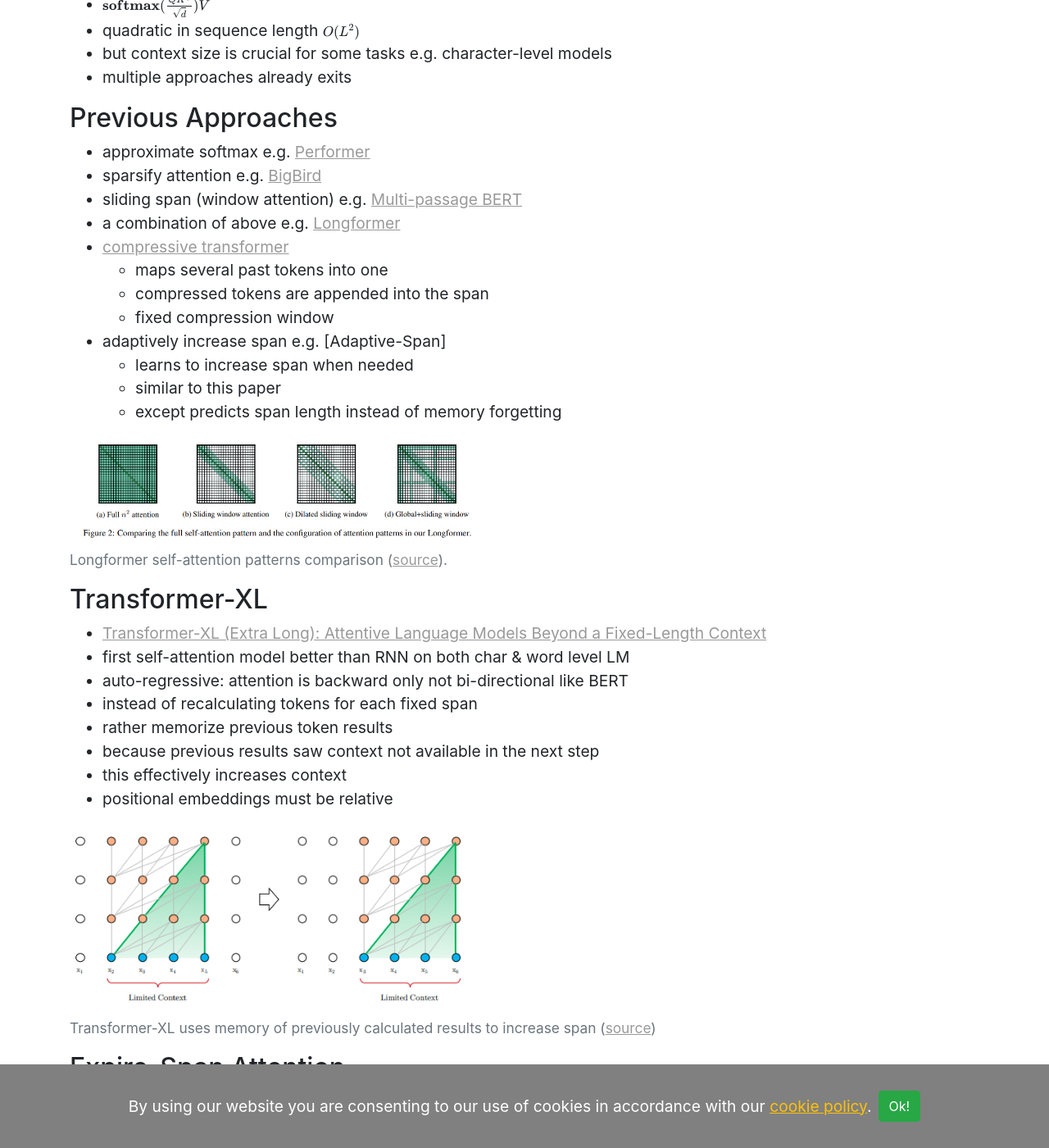
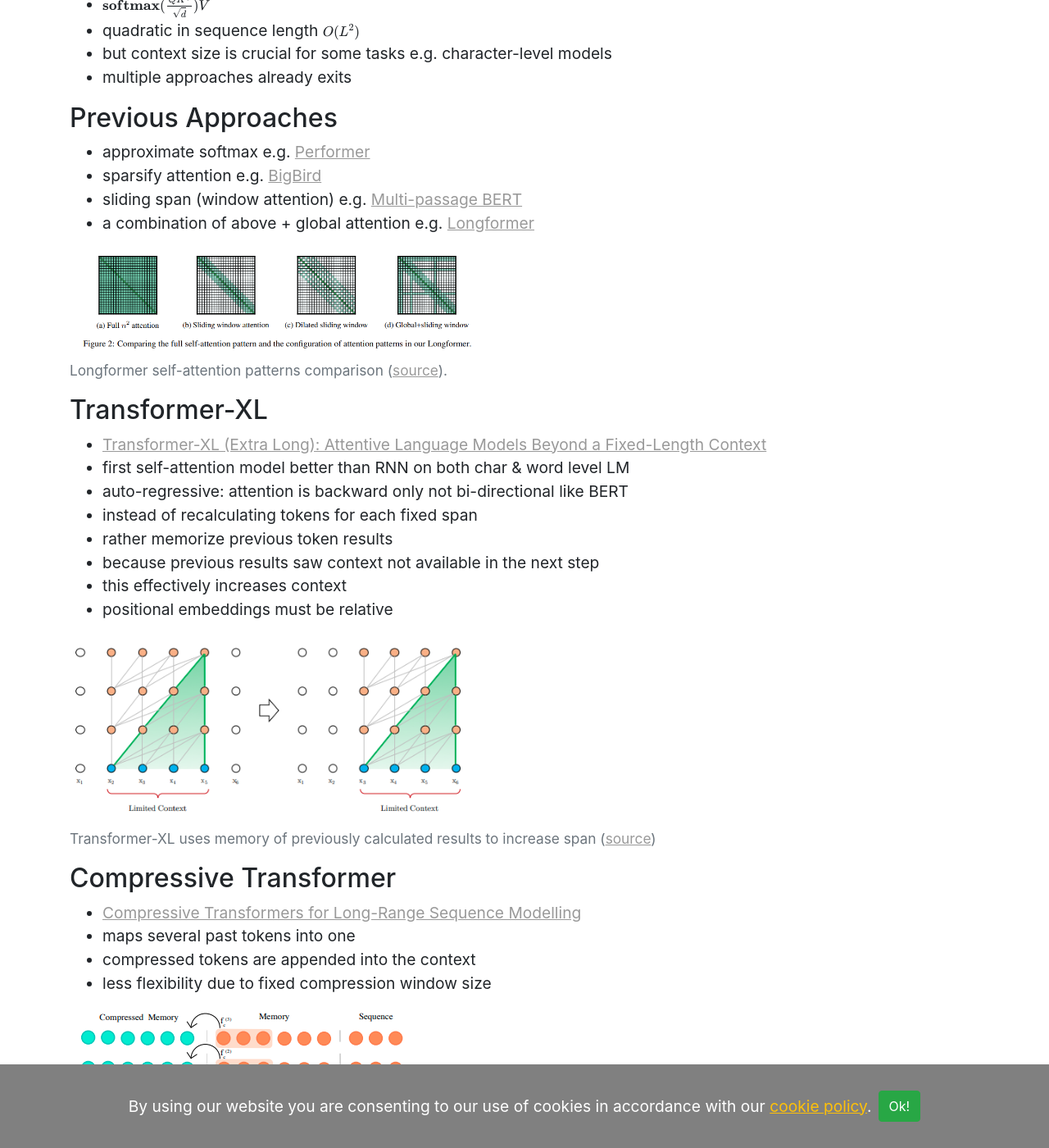
Before and after one commit to vackosar/vackosar.github.io, a Jekyll site: the page built from _posts/2021-08-24-expire-span-scaling-transformer-by-predicting-token-forgetting.md, in a window 1280 px wide and 1400 px high, scrolled down 350 px. Shown: the whole window at 82% size. Built offline with Jekyll 4.4.1, drawn with Linux system fonts in a browser that asks for light colours; some of the changed text lies outside the part shown.

Commit message:
sketch expire-span

```diff
--- a/_posts/2021-08-24-expire-span-scaling-transformer-by-predicting-token-forgetting.md
+++ b/_posts/2021-08-24-expire-span-scaling-transformer-by-predicting-token-forgetting.md
@@ -19,15 +19,7 @@
 - approximate softmax e.g. [Performer](/ml/Performers-FAVOR+-Faster-Transformer-Attention)
 - sparsify attention e.g. [BigBird](https://arxiv.org/pdf/2007.14062.pdf)
 - sliding span (window attention) e.g. [Multi-passage BERT](https://aclanthology.org/D19-1599.pdf)
-- a combination of above e.g. [Longformer](https://arxiv.org/pdf/2004.05150.pdf)
-- [compressive transformer](https://arxiv.org/pdf/1911.05507.pdf)
-  - maps several past tokens into one
-  - compressed tokens are appended into the span
-  - fixed compression window
-- adaptively increase span e.g. [Adaptive-Span]
-  - learns to increase span when needed
-  - similar to this paper
-  - except predicts span length instead of memory forgetting
+- a combination of above + global attention e.g. [Longformer](https://arxiv.org/pdf/2004.05150.pdf)
 
 <figure class="figure">
     <img
@@ -39,7 +31,6 @@
         Longformer self-attention patterns comparison (<a href="https://arxiv.org/pdf/2004.05150.pdf">source</a>).
     </figcaption>
 </figure>
-
 
 ## Transformer-XL
 - [Transformer-XL (Extra Long): Attentive Language Models Beyond a Fixed-Length Context](https://aclanthology.org/P19-1285.pdf)
@@ -62,6 +53,30 @@
         (<a href="https://aclanthology.org/P19-1285.pdf">source</a>)
     </figcaption>
 </figure>
+
+
+## Compressive Transformer
+- [Compressive Transformers for Long-Range Sequence Modelling](https://arxiv.org/pdf/1911.05507.pdf)
+- maps several past tokens into one
+- compressed tokens are appended into the context
+- less flexibility due to fixed compression window size
+
+<figure class="figure">
+    <img
+        class="figure-img img-fluid rounded lazyload"
+        alt="Compressive transformer"
+        data-src="/images/expire-span-compressive-transformer.png"
+        style="max-width: 500px">
+    <figcaption class="figure-caption">
+        Compressive transformer (<a href="https://arxiv.org/pdf/1911.05507.pdf">source</a>).
+    </figcaption>
+</figure>
+
+
+## Adaptive Span
+- learns to increase context length when needed
+- similar to [Expire-Span](#expire-span-attention)
+- except predicts span length instead of memory forgetting
 
 
 ## Expire-Span Attention
```
Also changed, not shown: other parts of _posts/2021-08-24-expire-span-scaling-transformer-by-predicting-token-forgetting.md (+1 -0 lines), images/expire-span-compressive-transformer.png (added).
